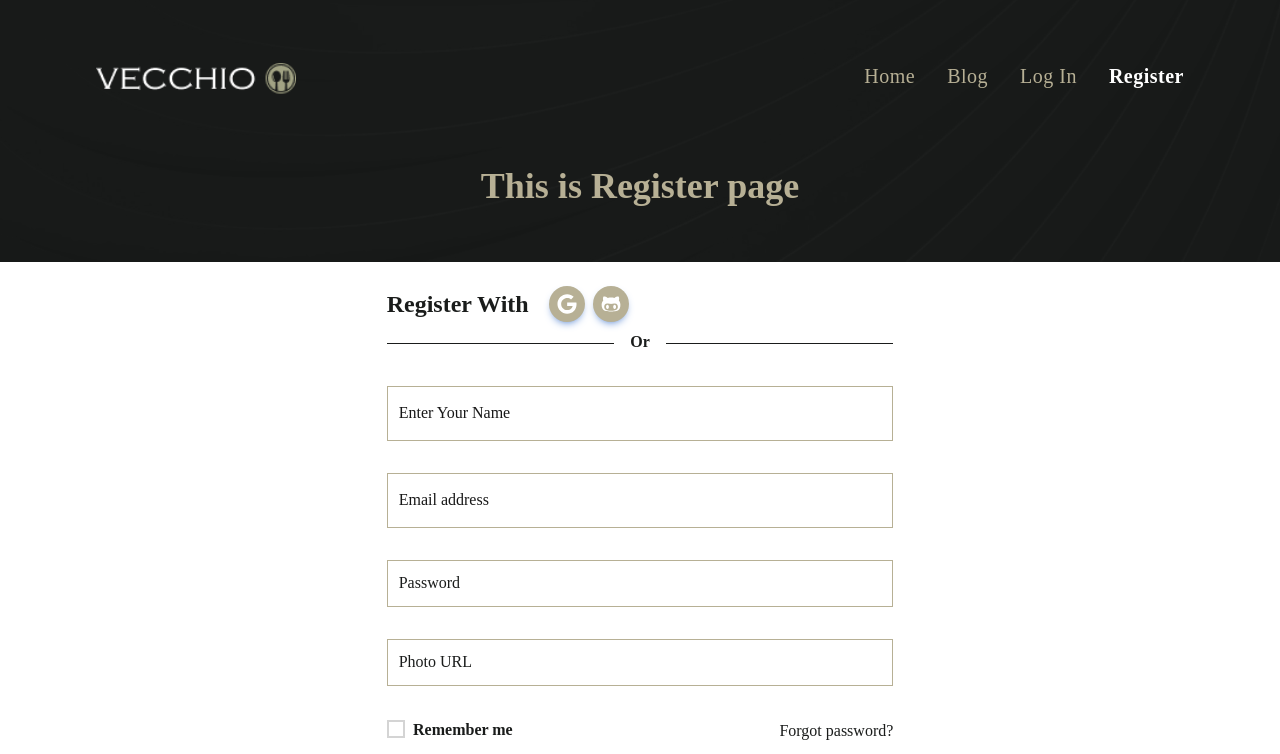
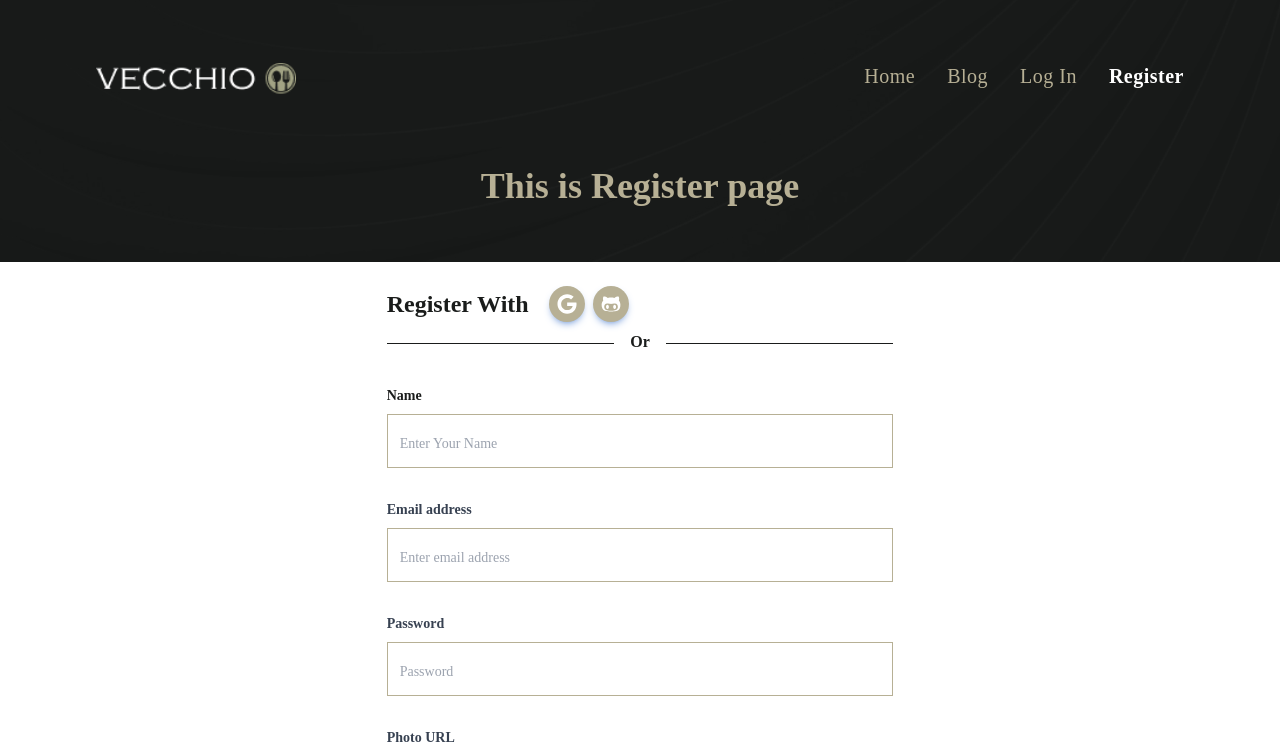
Before and after one commit to mahfuzurmunna/italian-chef-client, a React (Vite) app: page /register in a window 1280 px wide. Shown: the top 754 px of the page. Built offline with nearby package versions, Linux system fonts and the light colour scheme; no server answers.

Commit message:
register authenticate done

```diff
--- a/src/Components/AuthProvider/AuthProvide.jsx
+++ /dev/null
@@ -1,11 +0,0 @@
-import React from 'react';
-
-const AuthProvide = () => {
-  return (
-    <div>
-
-    </div>
-  );
-};
-
-export default AuthProvide;
--- a/src/Components/Pages/Home/Herosection.jsx
+++ b/src/Components/Pages/Home/Herosection.jsx
@@ -15,7 +15,7 @@ const Herosection = () => {
         </p>
         <div>
           <a href="#_" className="relative inline-block text-lg group mt-6">
-            <span class="relative z-10 block px-5 py-3 overflow-hidden font-medium leading-tight text-white transition-colors duration-300 ease-out border-2 border-accent  group-hover:text-white">
+            <span className="relative z-10 block px-5 py-3 overflow-hidden font-medium leading-tight text-white transition-colors duration-300 ease-out border-2 border-accent  group-hover:text-white">
               <span className="absolute inset-0 w-full h-full px-5 py-3  bg-primary"></span>
               <span className="absolute left-0 w-48 h-48 -ml-2 transition-all duration-300 origin-top-right -rotate-90 -translate-x-full translate-y-12 bg-accent group-hover:-rotate-180 ease "></span>
               <span className="relative text-xl font-bold ">Book a Table</span>
--- a/src/Components/Pages/Register/Register.jsx
+++ b/src/Components/Pages/Register/Register.jsx
@@ -1,4 +1,4 @@
-import React from "react";
+import React, { useContext, useState } from "react";
 import {
   FaFacebook,
   FaFacebookF,
@@ -7,8 +7,47 @@ import {
   FaGoogle,
 } from "react-icons/fa";
 import { Link } from "react-router-dom";
+import { AuthContext } from "../../AuthProvider/AuthProvider";
 
 const Register = () => {
+  const { registerUser } = useContext(AuthContext);
+
+  // const { name, setName } = useState("");
+  // const { password, setPassword } = useState("");
+  // const { email, setEmail } = useState("");
+  // const { url, setUrl } = useState("");
+
+  const [ error, setError ] = useState("");
+
+  const handleRegister = (event) => {
+    event.preventDefault();
+    const form = event.target;
+    const name = form.name.value;
+    const email = form.email.value;
+    const password = form.password.value;
+    const url = form.url.value;
+
+    if (!/(?=.*[A-Za-z])(?=.*\d)[A-Za-z\d]{8,}$/.test(password)) {
+      setError('password not valid')
+      console.log(error);
+      return;
+
+    }
+      console.log(name, email, password, url);
+
+    if ((name, email, password)) {
+      registerUser(email, password)
+        .then((result) => {
+          const createdUser = result.user;
+          console.log(createdUser);
+        })
+        .catch((error) => {
+          console.log(error.message);
+          setError(error.message);
+        });
+    }
+  };
+
   return (
     <div className="">
       <h2 className="text-3xl md:text-4xl text-center -mt-24  font-bold text-accent">
@@ -22,7 +61,7 @@ const Register = () => {
           <div className="my-container g-6 flex h-full flex-wrap items-center justify-center lg:justify-between  border-solid">
             {/* <!-- Right column container --> */}
             <div className="mb-12 md:mb-0 md:w-8/12 lg:w-5/12 xl:w-5/12 mx-auto">
-              <form>
+              <form onSubmit={handleRegister}>
                 {/* <!--Sign in section--> */}
                 <div className="flex flex-row items-center justify-center lg:justify-start">
                   <p className="mb-0 mr-4 text-2xl font-bold">Register With</p>
@@ -57,67 +96,61 @@ const Register = () => {
                     Or
                   </p>
                 </div>
+
+                {/* Name Input */}
                 <div className="relative mb-8" data-te-input-wrapper-init>
+                  <label className="block text-primary text-sm font-bold mb-2">
+                    Name
+                  </label>
                   <input
                     type="text"
-                    className="peer block text-xl font-bold min-h-[auto] w-full  border px-3 py-[0.32rem] leading-[2.15] outline-none transition-all duration-200 ease-linear focus:placeholder:opacity-100 data-[te-input-state-active]:placeholder:opacity-100 motion-reduce:transition-none text-primary placeholder:text-primary [&:not([data-te-input-placeholder-active])]:placeholder:opacity-0 border-accent"
+                    name="name"
+
+                    className="w-full border border-accent p-3 outline-none placeholder:text-sm placeholder:font-medium font-bold text-xl text-primary"
                     id="exampleFormControlInput2"
                     placeholder="Enter Your Name"
                   />
-                  <label
-                    for="exampleFormControlInput2"
-                    className="pointer-events-none absolute left-3 top-0 mb-0 max-w-[90%] origin-[0_0] truncate pt-[0.6rem] leading-[2.15] text-neutral-900 transition-all duration-200 ease-out peer-focus:-translate-y-[2rem] peer-focus:scale-[0.8] peer-focus:text-accent peer-data-[te-input-state-active]:-translate-y-[1.15rem] peer-data-[te-input-state-active]:scale-[0.8] motion-reduce:transition-none dark:text-primary dark:peer-focus:text-primary "
-                  >
-                    Enter Your Name
-                  </label>
                 </div>
 
                 {/* <!-- Email input --> */}
                 <div className="relative mb-8" data-te-input-wrapper-init>
+                  <label className="block text-gray-700 text-sm font-bold mb-2">
+                    Email address
+                  </label>
                   <input
                     type="text"
-                    className="peer block text-xl font-bold min-h-[auto] w-full  border px-3 py-[0.32rem] leading-[2.15] outline-none transition-all duration-200 ease-linear focus:placeholder:opacity-100 data-[te-input-state-active]:placeholder:opacity-100 motion-reduce:transition-none text-primary placeholder:text-primary [&:not([data-te-input-placeholder-active])]:placeholder:opacity-0 border-accent"
-                    id="exampleFormControlInput2"
-                    placeholder="Email address"
+                    name="email"
+                    className="w-full border border-accent p-3 outline-none placeholder:text-sm placeholder:font-medium font-bold text-xl text-primary"
+                    placeholder="Enter email address"
                   />
-                  <label
-                    for="exampleFormControlInput2"
-                    className="pointer-events-none absolute left-3 top-0 mb-0 max-w-[90%] origin-[0_0] truncate pt-[0.6rem] leading-[2.15] text-neutral-900 transition-all duration-200 ease-out peer-focus:-translate-y-[2rem] peer-focus:scale-[0.8] peer-focus:text-accent peer-data-[te-input-state-active]:-translate-y-[1.15rem] peer-data-[te-input-state-active]:scale-[0.8] motion-reduce:transition-none dark:text-primary dark:peer-focus:text-primary "
-                  >
-                    Email address
-                  </label>
                 </div>
 
                 {/* <!-- Password input --> */}
                 <div className="relative mb-8" data-te-input-wrapper-init>
+                  <label className="block text-gray-700 text-sm font-bold mb-2">
+                    Password
+                  </label>
                   <input
                     type="password"
-                    className="peer block min-h-[auto] w-full  border bg-transparent px-3 py-[0.32rem] leading-[2.15] outline-none transition-all duration-200 ease-linear focus:placeholder:opacity-100 data-[te-input-state-active]:placeholder:opacity-100 motion-reduce:transition-none dark:text-primary dark:placeholder:text-primary [&:not([data-te-input-placeholder-active])]:placeholder:opacity-0  border-accent"
-                    id="exampleFormControlInput22"
+                    name="password"
+                    className="w-full border border-accent p-3 outline-none placeholder:text-sm placeholder:font-medium font-bold text-xl text-primary"
+                    id="password"
                     placeholder="Password"
                   />
-                  <label
-                    for="exampleFormControlInput22"
-                    className="pointer-events-none absolute left-3 top-0 mb-0 max-w-[90%] origin-[0_0] truncate pt-[0.37rem] leading-[2.15] text-primary transition-all duration-200 ease-out peer-focus:-translate-y-[2rem] peer-focus:scale-[0.8] peer-focus:text-primary peer-data-[te-input-state-active]:-translate-y-[] peer-data-[te-input-state-active]:scale-[0.8] motion-reduce:transition-none dark:text-primary dark:peer-focus:text-primary "
-                  >
-                    Password
-                  </label>
                 </div>
 
                 {/* photo URL */}
                 <div className="relative mb-8" data-te-input-wrapper-init>
+                  <label className="block text-gray-700 text-sm font-bold mb-2">
+                    Photo URL
+                  </label>
                   <input
                     type="text"
-                    className="peer block min-h-[auto] w-full  border bg-transparent px-3 py-[0.32rem] leading-[2.15] outline-none transition-all duration-200 ease-linear focus:placeholder:opacity-100 data-[te-input-state-active]:placeholder:opacity-100 motion-reduce:transition-none dark:text-primary dark:placeholder:text-primary [&:not([data-te-input-placeholder-active])]:placeholder:opacity-0  border-accent"
-                    id="exampleFormControlInput22"
+                    name="url"
+                    className="w-full border border-accent p-3 outline-none placeholder:text-sm placeholder:font-medium font-bold text-xl text-primary"
+                    id="url"
                     placeholder="Photo URL"
                   />
-                  <label
-                    for="exampleFormControlInput22"
-                    className="pointer-events-none absolute left-3 top-0 mb-0 max-w-[90%] origin-[0_0] truncate pt-[0.37rem] leading-[2.15] text-primary transition-all duration-200 ease-out peer-focus:-translate-y-[2rem] peer-focus:scale-[0.8] peer-focus:text-primary peer-data-[te-input-state-active]:-translate-y-[] peer-data-[te-input-state-active]:scale-[0.8] motion-reduce:transition-none dark:text-primary dark:peer-focus:text-primary "
-                  >
-                    Photo URL
-                  </label>
                 </div>
                 <div className="mb-6 flex items-center justify-between">
                   {/* <!-- Remember me checkbox --> */}
@@ -128,10 +161,7 @@ const Register = () => {
                       value=""
                       id="exampleCheck2"
                     />
-                    <label
-                      className="inline-block font-semibold pl-[0.15rem] hover:cursor-pointer"
-                      for="exampleCheck2"
-                    >
+                    <label className="inline-block font-semibold pl-[0.15rem] hover:cursor-pointer">
                       Remember me
                     </label>
                   </div>
@@ -140,13 +170,16 @@ const Register = () => {
                   <a href="#!">Forgot password?</a>
                 </div>
 
-                {/* <!-- Login button --> */}
+                <p className="text-red-500  font-bold text-lg"> {error}</p>
+
+                {/* <!-- register button --> */}
                 <div className="text-center lg:text-left">
                   <button
+                  type="submit"
                     href="#_"
                     className="relative inline-block text-lg group mt-6"
                   >
-                    <span class="relative z-10 block px-5 py-3 overflow-hidden font-medium leading-tight text-white transition-colors duration-300 ease-out border-2 border-accent  group-hover:text-white">
+                    <span className="relative z-10 block px-5 py-3 overflow-hidden font-medium leading-tight text-white transition-colors duration-300 ease-out border-2 border-accent  group-hover:text-white">
                       <span className="absolute inset-0 w-full h-full px-5 py-3  bg-primary"></span>
                       <span className="absolute left-0 w-48 h-48 -ml-2 transition-all duration-300 origin-top-right -rotate-90 -translate-x-full translate-y-12 bg-accent group-hover:-rotate-180 ease "></span>
                       <span className="relative text-xl font-bold ">
--- a/src/Components/shared/Header/Header.jsx
+++ b/src/Components/shared/Header/Header.jsx
@@ -1,9 +1,13 @@
 import React, { useContext, useState } from "react";
 import { Link, NavLink } from "react-router-dom";
 import logo from "../../../assets/logo-2.png";
+import { AuthContext } from "../../AuthProvider/AuthProvider";
 
 const Header = () => {
+
+  const {user} = useContext(AuthContext);
   const [isMenuOpen, setIsMenuOpen] = useState(false);
+  console.log(user?.email);
   // const [cart, setCart] = useContext()
   return (
     // header starts
```
Also changed, not shown: src/Components/AuthProvider/AuthProvider.jsx (+43 -0 lines), src/Components/Pages/Login/Login.jsx (+15 -22 lines), src/main.jsx (+7 -4 lines).
